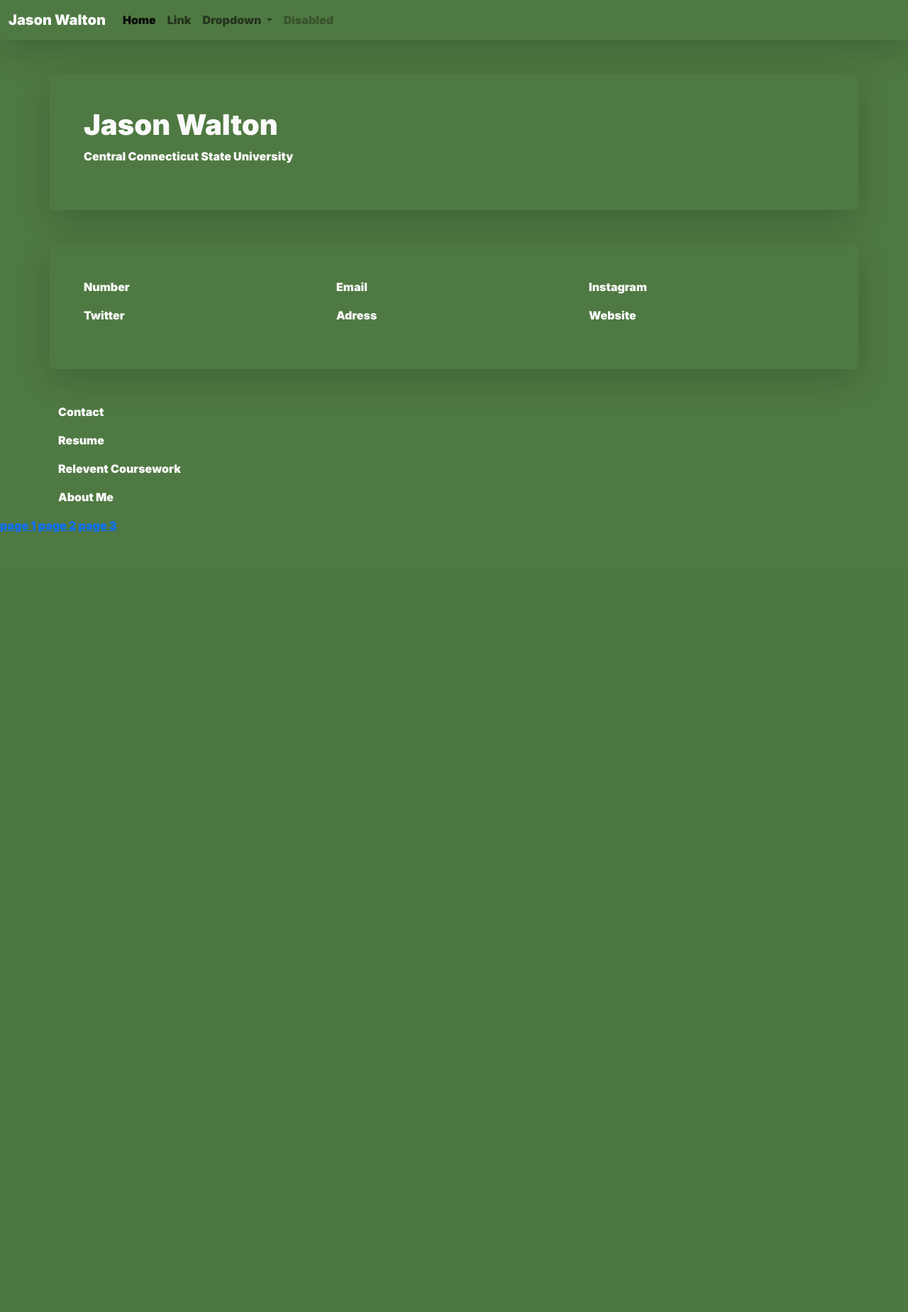
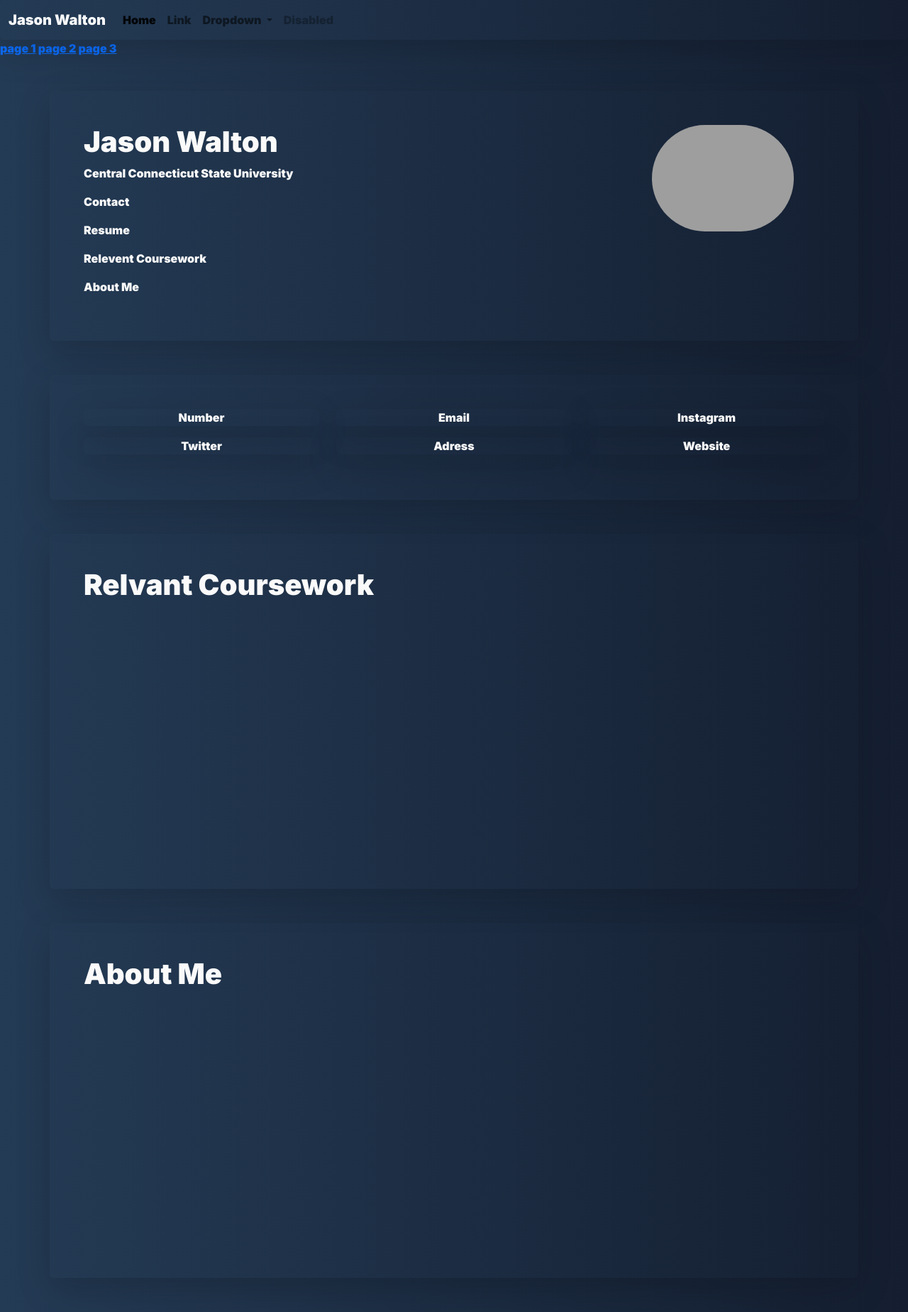
Before and after one commit to mrjasonwalton00/myWebsite, a Django app: page / in a window 1280 px wide. Shown: the whole page at 71% size. Before the commit the page ends 750 px from the top, so only its background shows below. Run offline with Django 4.2, Linux system fonts and the light colour scheme; grey boxes are pictures that could not be loaded.

Commit message:
profile picture

```diff
--- a/base/templates/base/home.html
+++ b/base/templates/base/home.html
@@ -1,61 +1,77 @@
 {% extends 'main.html' %}
 
 {% block content %}
+{% load static %}
+
+<!-- Links -->
+<a href="{% url 'page1' %}"> page 1</a>
+<a href="{% url 'page2' %}"> page 2</a>
+<a href="{% url 'page3' %}"> page 3</a>
 
 <!-- Title -->
 <div class="container p-5 my-5 rounded shadow-lg">
     <div class="row">
-        <div class="col">
+        <div class="col-9">
             <h1> Jason Walton </h1>
             <p> Central Connecticut State University </p>
+            <p> Contact </p>
+            <p> Resume </p>
+            <p> Relevent Coursework </p>
+            <p> About Me </p>
+        </div>
+        <div class="col">
+            <img src="{% static 'images/profile.PNG' %}" width="200px" style="border-radius: 100px;">
+        </div>
+
+    </div>
+</div>
+
+<!-- Contact Info -->
+<div class="container p-5 my-5 rounded shadow-lg text-center ">
+    <div class="row">
+        <div class="col-4">
+            <p class = "rounded shadow-lg"> Number </p>
+        </div>
+        <div class="col-4">
+            <p class = "rounded shadow-lg"> Email </p>
+        </div>
+        <div class="col-4">
+            <p class = "rounded shadow-lg"> Instagram </p>
+        </div>
+    </div>
+    <div class="row">
+        <div class="col-4">
+            <p class = "rounded shadow-lg"> Twitter </p>
+        </div>
+        <div class="col-4">
+            <p class = "rounded shadow-lg"> Adress</p>
+        </div>
+        <div class="col-4">
+            <p class = "rounded shadow-lg"> Website </p>
         </div>
     </div>
 </div>
 
-<!-- Contact -->
-<div class="container p-5 my-5 rounded shadow-lg">
+
+<!-- Relevant Coursework -->
+<div id = "coursework" style="height: 500px;" class="container p-5 rounded shadow-lg ">
     <div class="row">
-        <div class="col-4">
-            <p> Number </p>
-        </div>
-        <div class="col-4">
-            <p> Email </p>
-        </div>
-        <div class="col-4">
-            <p> Instagram </p>
+        <div class="col">
+            <h1> Relvant Coursework </h1>
         </div>
     </div>
+</div>
+
+<!-- About Me -->
+<div id = "about-me" style="height: 500px;" class="container p-5 rounded shadow-lg my-5">
     <div class="row">
-        <div class="col-4">
-            <p> Twitter </p>
-        </div>
-        <div class="col-4">
-            <p> Adress</p>
-        </div>
-        <div class="col-4">
-            <p> Website </p>
+        <div class="col">
+            <h1> About Me </h1>
         </div>
     </div>
 </div>
 
 
 
-<!-- Sections -->
-<div class="container">
-    <div class="row">
-        <div class="col">
-            <p> Contact </p>
-            <p> Resume </p>
-            <p> Relevent Coursework </p>
-            <p> About Me </p>
-        </div>
-    </div>
-</div>
-
-<a href="{% url 'page1' %}"> page 1</a>
-<a href="{% url 'page2' %}"> page 2</a>
-<a href="{% url 'page3' %}"> page 3</a>
-
-
 
 {% endblock content %}
--- a/static/styles/main.css
+++ b/static/styles/main.css
@@ -1,6 +1,9 @@
 body {
 
-    background-color: #4F7942 !important;
+    background: #141E30;  /* fallback for old browsers */
+    background: -webkit-linear-gradient(to right, #243B55, #141E30);  /* Chrome 10-25, Safari 5.1-6 */
+    background: linear-gradient(to right, #243B55, #141E30); /* W3C, IE 10+/ Edge, Firefox 16+, Chrome 26+, Opera 12+, Safari 7+ */
+
 
 
 
```
Also changed, not shown: 1 other file.
